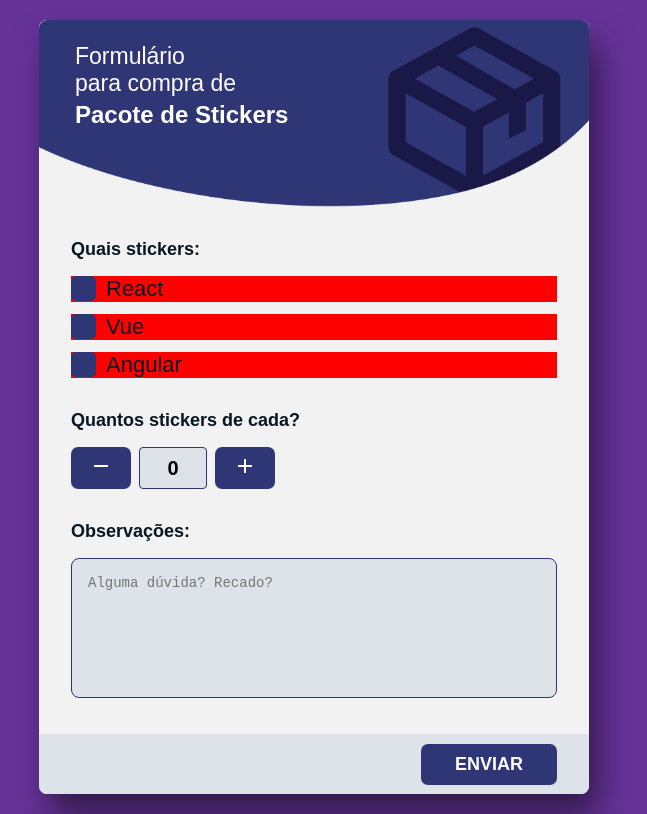
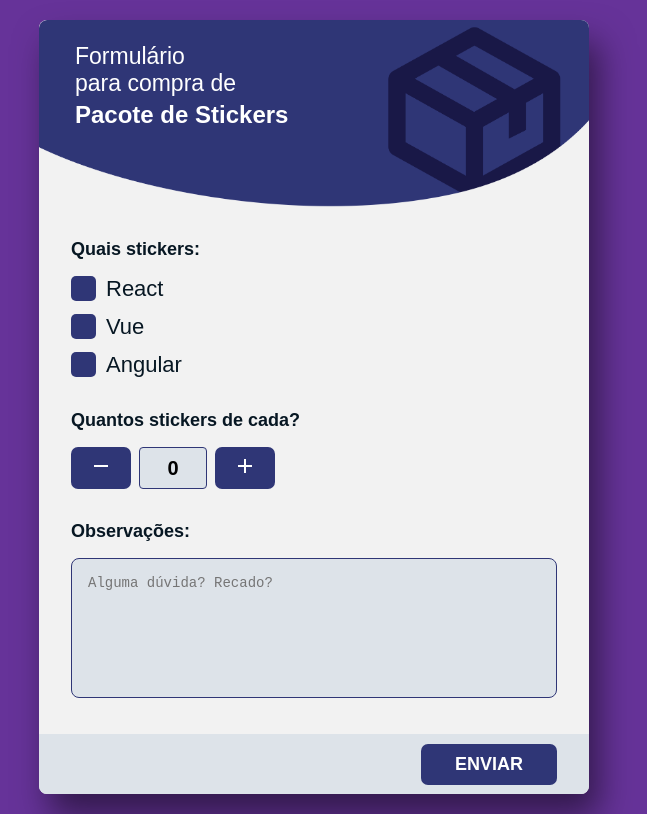
Before and after one commit to anderson-nunes/desafio-frontend-vue, a Vue app: page / in a window 1280 px wide. Shown: the whole page, without its empty margins (326-973 px from the left). Built offline with nearby package versions, Linux system fonts and the light colour scheme.

Commit message:
criando validação

```diff
--- a/public/index.html
+++ b/public/index.html
@@ -23,6 +23,5 @@
         color: #071723;
       }
     </style>
-    <!-- built files will be auto injected -->
   </body>
 </html>
--- a/src/App.vue
+++ b/src/App.vue
@@ -5,13 +5,22 @@
     <div class="form">
       <div class="label">Quais stickers:</div>
       <div class="space"></div>
-      <CheckBox :value="react" @on-change="(newValue) => (react = newValue)">
+      <CheckBox
+        :isError="isCheckboxError"
+        :value="react"
+        @on-change="(newValue) => (react = newValue)"
+      >
         React
       </CheckBox>
-      <CheckBox :value="vue" @on-change="(newValue) => (vue = newValue)">
+      <CheckBox
+        :isError="isCheckboxError"
+        :value="vue"
+        @on-change="(newValue) => (vue = newValue)"
+      >
         Vue
       </CheckBox>
       <CheckBox
+        :isError="isCheckboxError"
         :value="angular"
         @on-change="(newValue) => (angular = newValue)"
       >
@@ -21,15 +30,16 @@
       <div class="label">Quantos stickers de cada?</div>
       <div class="space"></div>
       <Contador
-        :value="0"
+        :value="contadorValue"
         :isError="false"
-        @aumentar="(v) => {}"
-        @diminuir="(v) => {}"
+        @aumentar="(v) => (contadorValue = v)"
+        @diminuir="(v) => (contadorValue = v)"
       />
       <div class="space-md"></div>
       <div class="label">Observações:</div>
       <div class="space"></div>
       <textarea
+        v-model="descricao"
         name="descricao"
         placeholder="Alguma dúvida? Recado?"
       ></textarea>
@@ -63,12 +73,22 @@ export default {
       react: false,
       vue: false,
       angular: false,
+      contadorValue: 0,
+      descricao: "",
+      isCheckboxError: false,
     };
   },
 
   methods: {
     validarDados() {
-      alert("dados enviados");
+      if(this.react || this.vue || this.angular) {
+        this.isCheckboxError = false
+      } else {
+        this.isCheckboxError = true
+      }
+    },
+    printValue(contador) {
+      console.log(contador);
     },
   },
 };
--- a/src/components/CheckBox/CheckBox.vue
+++ b/src/components/CheckBox/CheckBox.vue
@@ -2,7 +2,7 @@
   <label>
     <slot />
     <input class="checkbox" type="checkbox" v-model="checked" />
-    <span class="checkmark"></span>
+    <span class="checkmark" :class="{ error: isError }"></span>
   </label>
 </template>
 
@@ -15,6 +15,10 @@ export default {
   },
   props: {
     value: {
+      type: Boolean,
+      default: false,
+    },
+    isError: {
       type: Boolean,
       default: false,
     },
@@ -85,7 +89,7 @@ label .checkmark:after {
   transform: rotate(45deg);
 }
 
-label:has(.checkmark) {
-  background-color: red;
+label .checkmark.error {
+  background-color: #f59393;
 }
 </style>
--- a/src/components/Contador/Contador.vue
+++ b/src/components/Contador/Contador.vue
@@ -64,11 +64,13 @@ export default {
   methods: {
     aumentar() {
       this.contador = this.contador + 1;
+      this.$emit("aumentar", this.contador);
     },
 
     diminuir() {
       if (this.contador > 0) {
         this.contador = this.contador - 1;
+        this.$emit("diminuir", this.contador);
       }
     },
   },
```
Also changed, not shown: src/components/HelloWorld.vue (deleted, +0 -58 lines).
